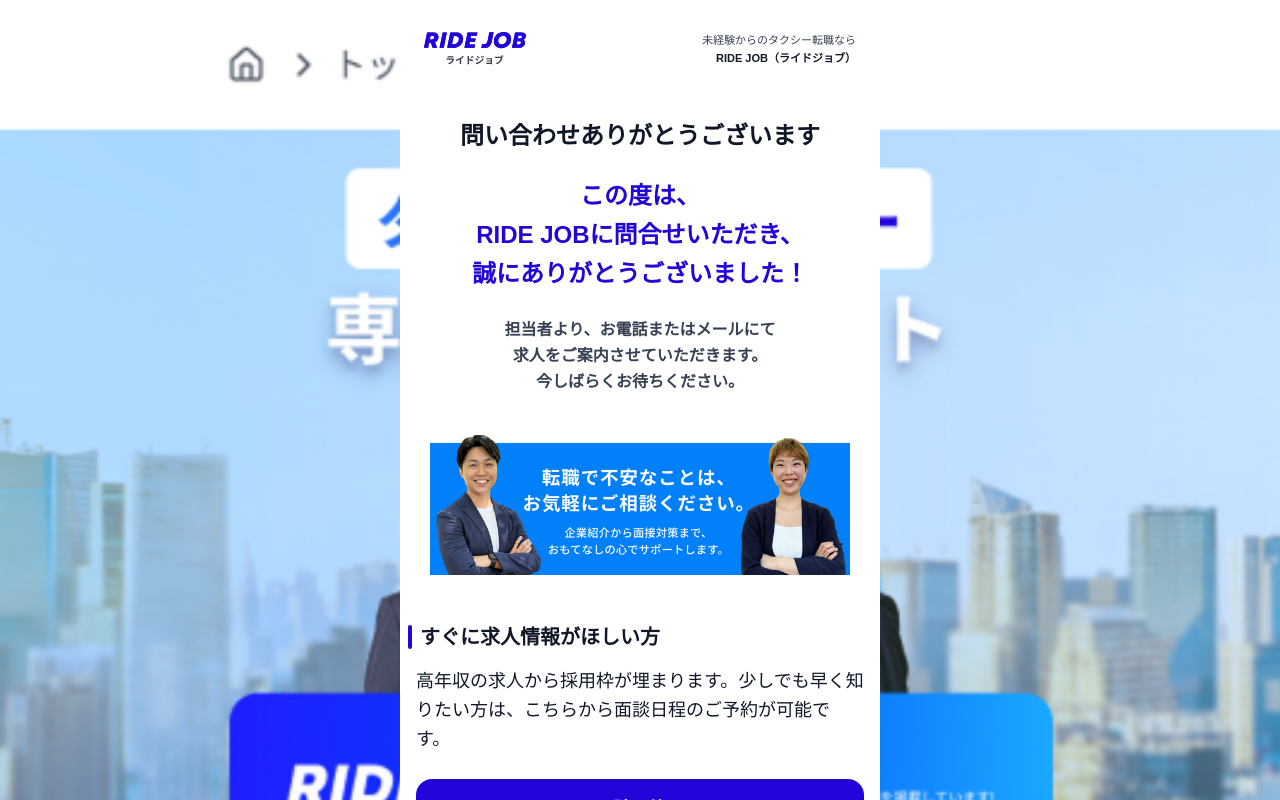
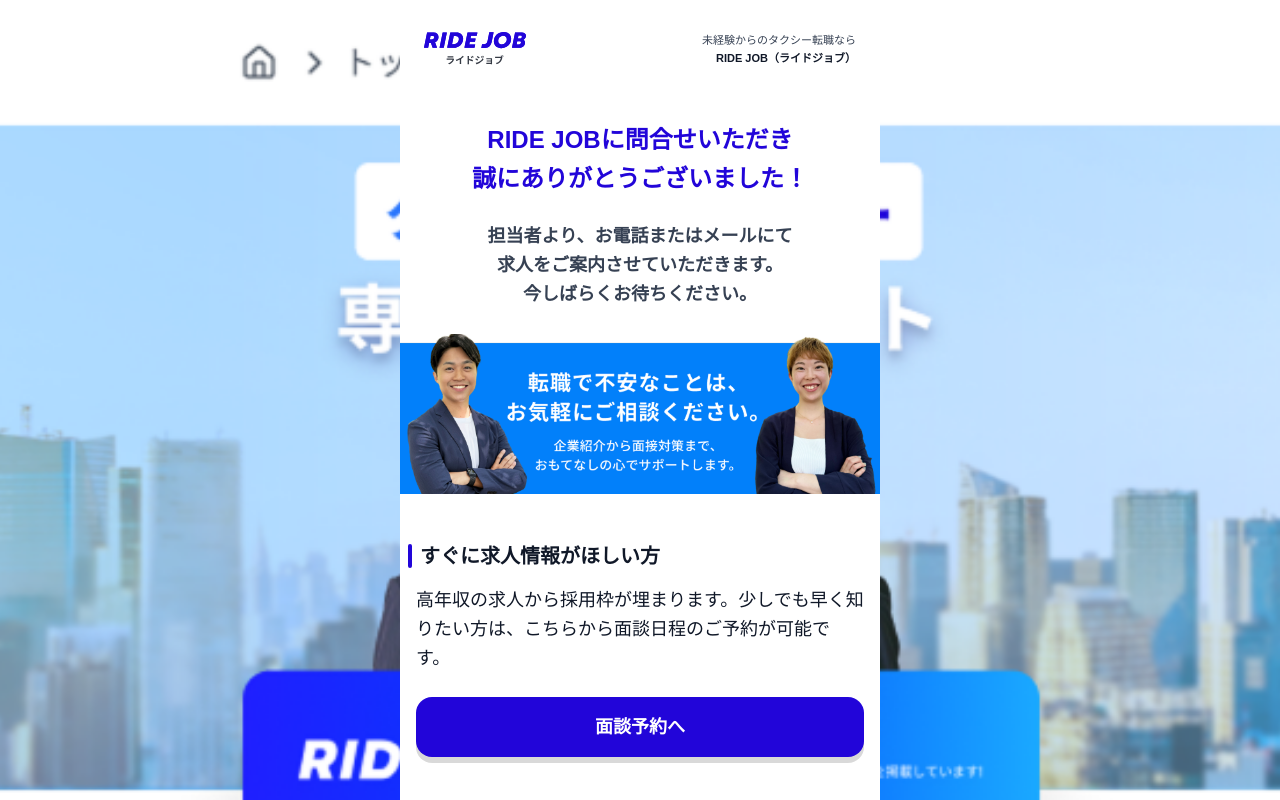
Before and after one commit to Kei5665/form_applicant, a Next.js app: page /applicants/new in a window 1280 px wide. Shown: the top 800 px of the page. Built offline with nearby package versions, Linux system fonts and the light colour scheme.

Commit message:
サンクスページの調整

```diff
--- a/src/app/applicants/new/page.tsx
+++ b/src/app/applicants/new/page.tsx
@@ -41,17 +41,14 @@
       </header>
 
       <main className="flex flex-1 flex-col pb-12">
-        <section className="mt-8">
+        <section className="mt-2">
           <div className="text-center">
-            <h1 className="text-2xl font-bold text-gray-900">問い合わせありがとうございます</h1>
             <p className="mt-6 text-2xl font-bold leading-relaxed" style={{ color: '#2205D9' }}>
-              この度は、
-              <br />
-              RIDE JOBに問合せいただき、
+              RIDE JOBに問合せいただき
               <br />
               誠にありがとうございました！
             </p>
-            <p className="mt-6 text-base leading-relaxed font-bold text-gray-700">
+            <p className="mt-6 text-lg leading-relaxed font-bold text-gray-700">
               担当者より、お電話またはメールにて
               <br />
               求人をご案内させていただきます。
@@ -61,14 +58,14 @@
           </div>
         </section>
 
-        <div className="mt-10 flex justify-center">
+        <div className="mt-6 flex justify-center">
           <Image
             src="/images/thanks-banner.png"
             alt="転職サポートのご案内バナー"
             width={680}
             height={227}
             priority
-            className="h-auto w-full max-w-[420px]"
+            className="h-auto w-full"
           />
         </div>
 
```
